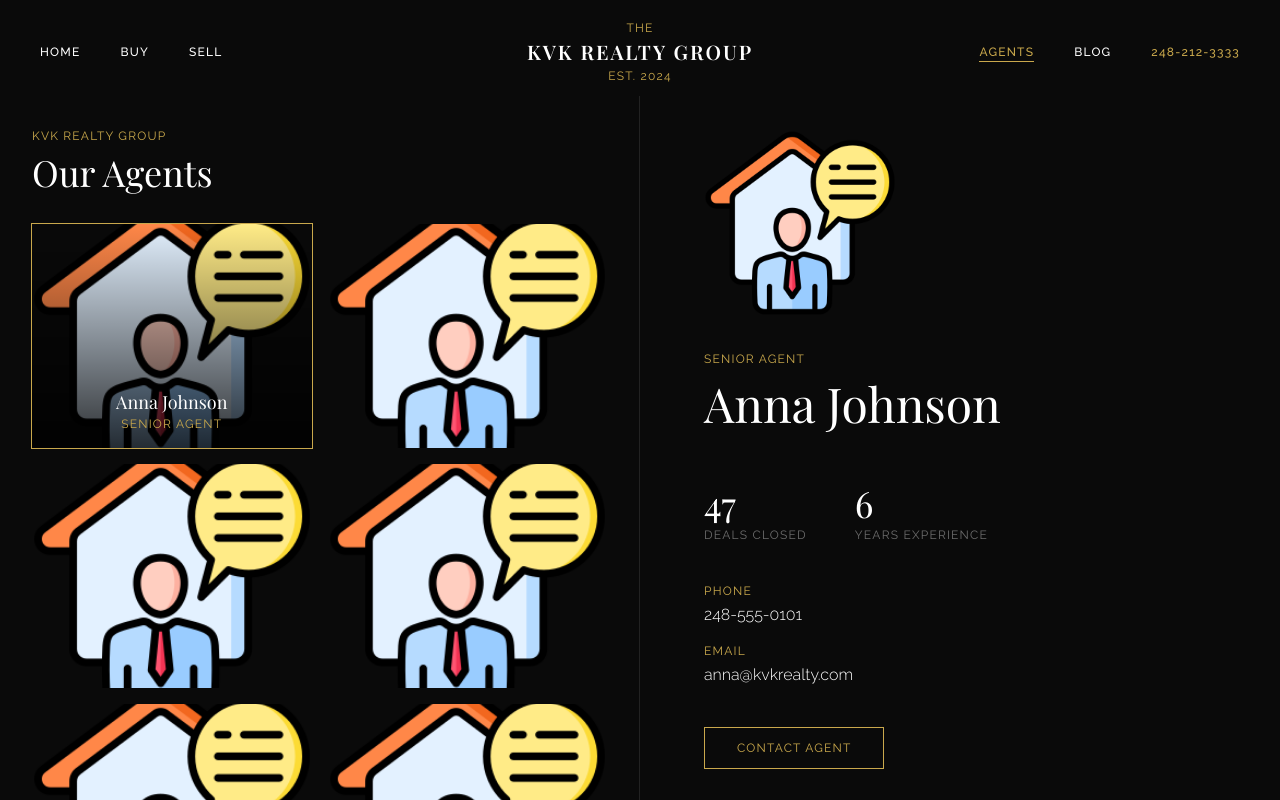
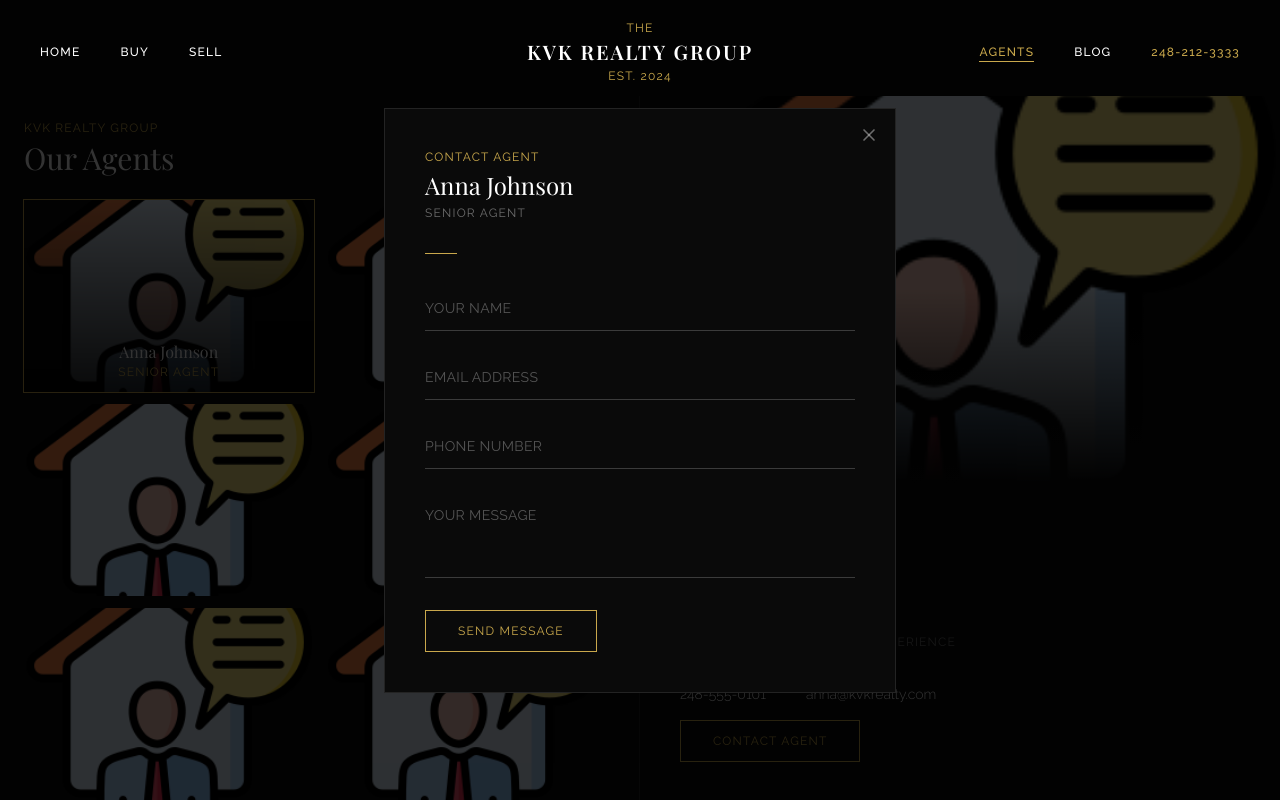
Before and after one commit to ArMoRi1/kvk-realty, a React (Vite) app in the folder frontend/: page /agents in a window 1280 px wide. Both pictures are taken after a click on the button "CONTACT AGENT". Shown: the top 800 px of the page. Built offline with nearby package versions, Linux system fonts and the light colour scheme.

Commit message:
contact agent modal with email notification (part 2)

```diff
--- a/frontend/src/components/sections/AgentsSections/AgentsHero.jsx
+++ b/frontend/src/components/sections/AgentsSections/AgentsHero.jsx
@@ -1,18 +1,19 @@
 import { useState } from 'react'
 import { agents } from '../../../mocks/agents'
-
+import ContactAgentModal from '../../ui/ContactAgentModal'
 function AgentsHero() {
   const [selected, setSelected] = useState(agents[0])
+  const [modalOpen, setModalOpen] = useState(false)
 
   return (
     <div className="w-full min-h-screen bg-dark flex pt-24">
 
       {/* Ліва частина — сітка агентів */}
       <div className="w-1/2 border-r border-white/10 overflow-y-auto h-[calc(100vh-96px)] sticky top-24">
-        <div className="p-8">
-          <p className="text-gold text-xs tracking-widest uppercase font-sans mb-2">KVK Realty Group</p>
-          <h1 className="text-4xl font-serif text-white mb-8">Our Agents</h1>
-          <div className="grid grid-cols-2 gap-4">
+        <div className="p-6">
+          <p className="text-gold text-xs tracking-widest uppercase font-sans mb-1">KVK Realty Group</p>
+          <h1 className="text-3xl font-serif text-white mb-6">Our Agents</h1>
+          <div className="grid grid-cols-2 gap-3">
             {agents.map(agent => (
               <button
                 key={agent.id}
@@ -24,17 +25,15 @@ function AgentsHero() {
                 <img
                   src={agent.photo}
                   alt={agent.name}
-                  className="w-full h-56 object-cover transition-all duration-500 group-hover:brightness-75"
+                  className="w-full h-48 object-cover transition-all duration-500 group-hover:brightness-75"
                 />
-                {/* Ім'я при hover */}
-                <div className="absolute inset-0 flex flex-col justify-end p-4 opacity-0 group-hover:opacity-100 transition-opacity duration-300 bg-gradient-to-t from-black/80 to-transparent">
-                  <p className="text-white font-serif text-lg">{agent.name}</p>
+                <div className="absolute inset-0 flex flex-col justify-end p-3 opacity-0 group-hover:opacity-100 transition-opacity duration-300 bg-gradient-to-t from-black/80 to-transparent">
+                  <p className="text-white font-serif text-base">{agent.name}</p>
                   <p className="text-gold text-xs tracking-widest uppercase">{agent.role}</p>
                 </div>
-                {/* Активний агент — завжди видно ім'я */}
                 {selected.id === agent.id && (
-                  <div className="absolute inset-0 flex flex-col justify-end p-4 bg-gradient-to-t from-black/80 to-transparent">
-                    <p className="text-white font-serif text-lg">{agent.name}</p>
+                  <div className="absolute inset-0 flex flex-col justify-end p-3 bg-gradient-to-t from-black/80 to-transparent">
+                    <p className="text-white font-serif text-base">{agent.name}</p>
                     <p className="text-gold text-xs tracking-widest uppercase">{agent.role}</p>
                   </div>
                 )}
@@ -46,50 +45,70 @@ function AgentsHero() {
 
       {/* Права частина — візитівка агента */}
       <div className="w-1/2 sticky top-24 h-[calc(100vh-96px)] overflow-y-auto">
-        <div className="p-16 flex flex-col h-full justify-center">
+        <div className="flex flex-col h-full">
 
+          {/* Фото на всю ширину зверху */}
+          <div className="relative w-full h-[55%]">
             <img
               src={selected.photo}
               alt={selected.name}
-            className="w-48 h-56 object-cover mb-8"
+              className="w-full h-full object-cover"
             />
+            <div className="absolute inset-0 bg-gradient-to-t from-dark via-transparent to-transparent" />
+          </div>
 
-          <p className="text-gold text-xs tracking-widest uppercase font-sans mb-3">
+          {/* Інфо знизу */}
+          <div className="px-10 py-6 flex flex-col gap-4">
+            <div>
+              <p className="text-gold text-xs tracking-widest uppercase font-sans mb-1">
                 {selected.role}
               </p>
-          <h2 className="text-5xl font-serif text-white mb-6">
+              <h2 className="text-3xl font-serif text-white">
                 {selected.name}
               </h2>
-          <div className="w-12 h-px bg-gold mb-8" />
+            </div>
+
+            <div className="w-8 h-px bg-gold" />
 
             {/* Статистика */}
-          <div className="flex gap-12 mb-10">
+            <div className="flex gap-10">
               <div>
-              <p className="text-4xl font-serif text-white">{selected.deals}</p>
-              <p className="text-white/40 text-xs tracking-widest uppercase font-sans mt-1">Deals Closed</p>
+                <p className="text-3xl font-serif text-white">{selected.deals}</p>
+                <p className="text-white/40 text-xs tracking-widest uppercase font-sans mt-0.5">Deals Closed</p>
               </div>
               <div>
-              <p className="text-4xl font-serif text-white">{selected.experience}</p>
-              <p className="text-white/40 text-xs tracking-widest uppercase font-sans mt-1">Years Experience</p>
+                <p className="text-3xl font-serif text-white">{selected.experience}</p>
+                <p className="text-white/40 text-xs tracking-widest uppercase font-sans mt-0.5">Years Experience</p>
               </div>
             </div>
 
             {/* Контакти */}
-          <div className="flex flex-col gap-4 mb-10">
+            <div className="flex gap-10">
               <div>
-              <p className="text-gold text-xs tracking-widest uppercase font-sans mb-1">Phone</p>
-              <p className="text-white font-sans font-light">{selected.phone}</p>
+                <p className="text-gold text-xs tracking-widest uppercase font-sans mb-0.5">Phone</p>
+                <p className="text-white font-sans font-light text-sm">{selected.phone}</p>
               </div>
               <div>
-              <p className="text-gold text-xs tracking-widest uppercase font-sans mb-1">Email</p>
-              <p className="text-white font-sans font-light">{selected.email}</p>
+                <p className="text-gold text-xs tracking-widest uppercase font-sans mb-0.5">Email</p>
+                <p className="text-white font-sans font-light text-sm">{selected.email}</p>
               </div>
             </div>
 
-          <button className="border border-gold text-gold px-8 py-3 text-xs tracking-widest font-sans uppercase hover:bg-gold hover:text-black transition-all duration-300 self-start">
+            <button
+              onClick={() => setModalOpen(true)}
+              className="border border-gold text-gold px-8 py-3 text-xs tracking-widest font-sans uppercase hover:bg-gold hover:text-black transition-all duration-300 self-start"
+            >
               Contact Agent
             </button>
 
+            {modalOpen && (
+              <ContactAgentModal
+                agent={selected}
+                onClose={() => setModalOpen(false)}
+              />
+            )}
+
+          </div>
         </div>
       </div>
 
--- /dev/null
+++ b/frontend/src/components/ui/ContactAgentModal.jsx
@@ -0,0 +1,134 @@
+import { useState } from 'react'
+import axios from 'axios'
+import { X } from 'lucide-react'
+
+function ContactAgentModal({ agent, onClose }) {
+  const [formData, setFormData] = useState({
+    name: '',
+    email: '',
+    phone: '',
+    message: '',
+  })
+  const [loading, setLoading] = useState(false)
+  const [submitted, setSubmitted] = useState(false)
+
+  const handleChange = (e) => {
+    setFormData(prev => ({ ...prev, [e.target.name]: e.target.value }))
+  }
+
+  const handleSubmit = async (e) => {
+    e.preventDefault()
+    setLoading(true)
+    try {
+      await axios.post('http://127.0.0.1:8000/api/contact/', {
+        ...formData,
+        agent_name: agent.name,
+        agent_email: agent.email,
+      })
+      setSubmitted(true)
+      setTimeout(() => {
+        setSubmitted(false)
+        onClose()
+      }, 3000)
+    } catch (err) {
+      console.error('Error:', err)
+      alert('Something went wrong. Please try again.')
+    } finally {
+      setLoading(false)
+    }
+  }
+
+  const inputClass = "w-full bg-transparent border-b border-white/20 text-white placeholder-white/30 py-3 text-sm font-sans tracking-wide focus:outline-none focus:border-gold transition-colors duration-300"
+
+  return (
+    <div
+      className="fixed inset-0 z-50 flex items-center justify-center bg-black/80"
+      onClick={onClose}
+    >
+      <div
+        className="relative bg-dark border border-white/10 w-full max-w-lg mx-4 p-10"
+        onClick={e => e.stopPropagation()}
+      >
+
+        {/* Кнопка закрити */}
+        <button
+          onClick={onClose}
+          className="absolute top-4 right-4 text-white/40 hover:text-gold transition-colors duration-300"
+        >
+          <X size={20} />
+        </button>
+
+        {submitted ? (
+          <div className="text-center py-8">
+            <div className="w-12 h-px bg-gold mx-auto mb-6" />
+            <p className="text-gold text-xs tracking-widest uppercase font-sans mb-3">Message Sent</p>
+            <p className="text-white font-serif text-2xl">We'll be in touch soon.</p>
+            <div className="w-12 h-px bg-gold mx-auto mt-6" />
+          </div>
+        ) : (
+          <>
+            {/* Заголовок */}
+            <p className="text-gold text-xs tracking-widest uppercase font-sans mb-1">
+              Contact Agent
+            </p>
+            <h3 className="text-2xl font-serif text-white mb-1">
+              {agent.name}
+            </h3>
+            <p className="text-white/40 text-xs tracking-widest uppercase font-sans mb-8">
+              {agent.role}
+            </p>
+            <div className="w-8 h-px bg-gold mb-8" />
+
+            {/* Форма */}
+            <form onSubmit={handleSubmit} className="flex flex-col gap-6">
+              <input
+                type="text"
+                name="name"
+                placeholder="YOUR NAME"
+                value={formData.name}
+                onChange={handleChange}
+                required
+                className={inputClass}
+              />
+              <input
+                type="email"
+                name="email"
+                placeholder="EMAIL ADDRESS"
+                value={formData.email}
+                onChange={handleChange}
+                required
+                className={inputClass}
+              />
+              <input
+                type="tel"
+                name="phone"
+                placeholder="PHONE NUMBER"
+                value={formData.phone}
+                onChange={handleChange}
+                className={inputClass}
+              />
+              <textarea
+                name="message"
+                placeholder="YOUR MESSAGE"
+                value={formData.message}
+                onChange={handleChange}
+                rows={3}
+                className={`${inputClass} resize-none`}
+              />
+              <button
+                type="submit"
+                disabled={loading}
+                className="mt-2 border border-gold text-gold px-8 py-3 text-xs tracking-widest font-sans uppercase hover:bg-gold hover:text-black transition-all duration-300 self-start disabled:opacity-50 disabled:cursor-not-allowed"
+              >
+                {loading ? 'Sending...' : 'Send Message'}
+              </button>
+            </form>
+          </>
+        )}
+
+      </div>
+    </div>
+  )
+}
+
+export default ContactAgentModal
--- a/frontend/src/index.css
+++ b/frontend/src/index.css
@@ -29,3 +29,7 @@
 ::-webkit-scrollbar-thumb:hover {
   background: #E8C97A;
 }
+
+a, button {
+  cursor: pointer;
+}
```
Lines whose indentation alone changed are shown as unchanged.
